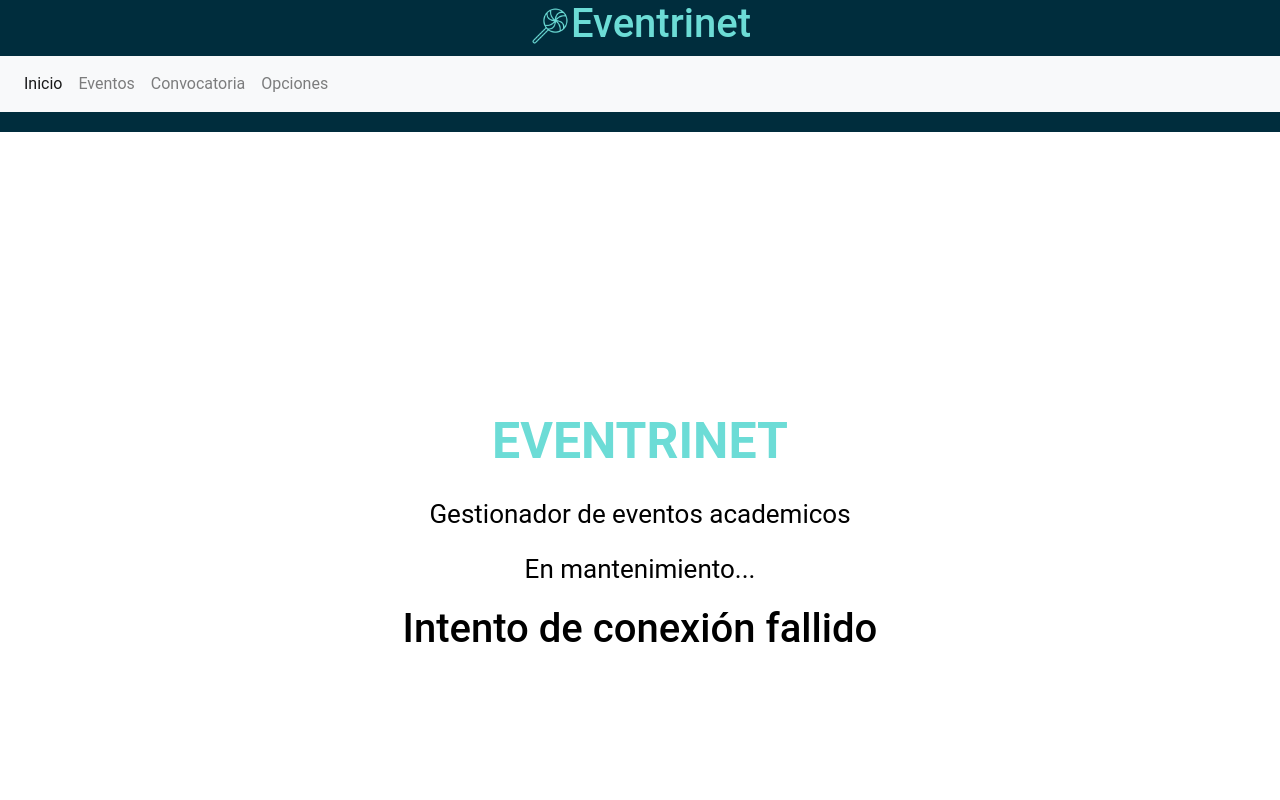
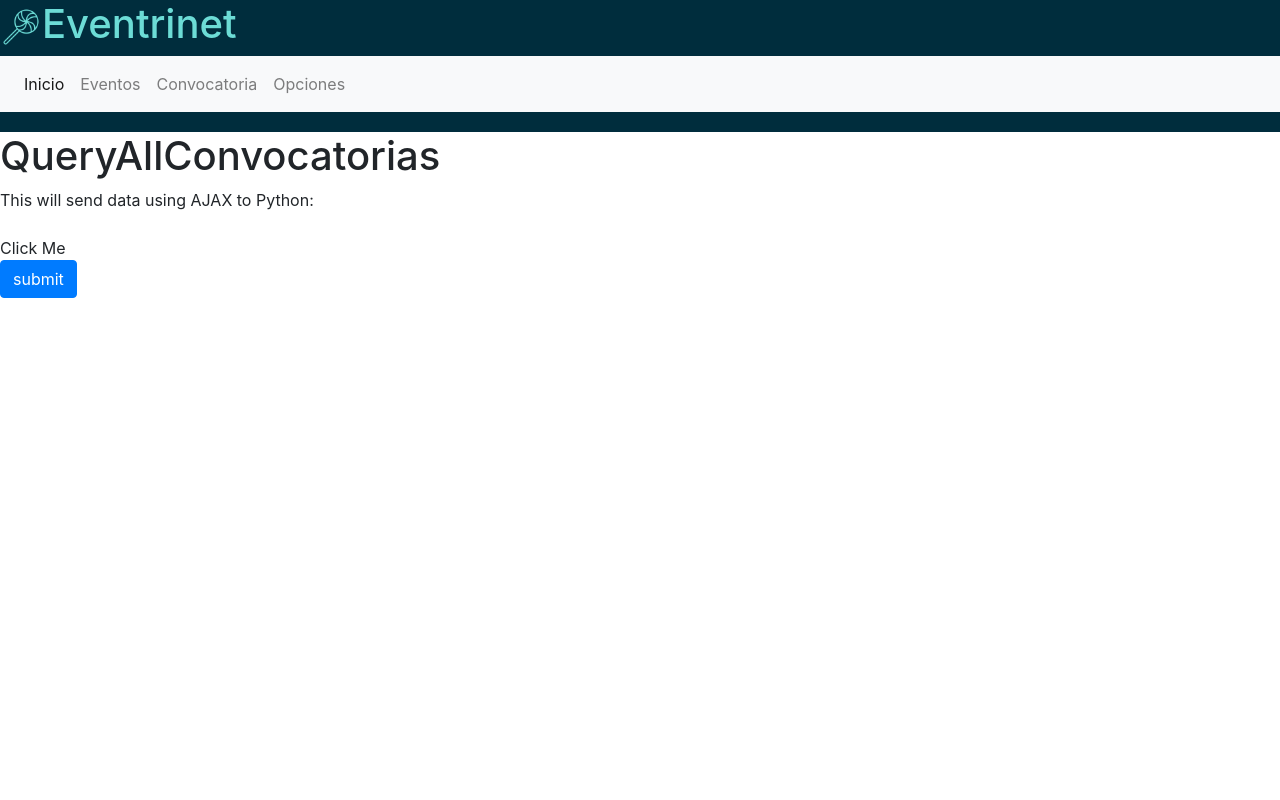
Before and after one commit to Andres20141684/eventrinet-frontend, a React (Create React App) app: page /announcements in a window 1280 px wide. Shown: the top 800 px of the page. Built offline with nearby package versions, Linux system fonts and the light colour scheme; no server answers; what react-native would draw is missing.

Commit message:
Ejemplo de router

```diff
--- a/package.json
+++ b/package.json
@@ -13,6 +13,7 @@
     "react-dom": "^16.10.0",
     "react-native": "^0.61.1",
     "react-native-web": "^0.11.7",
+    "react-router-dom": "^5.1.1",
     "react-scripts": "3.1.2",
     "tslint-config": "0.0.1",
     "typescript": "3.6.3"
--- a/src/Components/General/bannerTop.jsx
+++ b/src/Components/General/bannerTop.jsx
@@ -21,13 +21,13 @@ class BannerTop extends Component{
           <div class="collapse navbar-collapse" id="navbarNavDropdown">
             <ul class="nav navbar-nav">
               <li class="nav-item active">
-                <a class="nav-link" href="#">Inicio <span class="sr-only">(current)</span></a>
+                <a class="nav-link" href="/">Inicio <span class="sr-only">(current)</span></a>
               </li>
               <li class="nav-item">
-                <a class="nav-link" href="#">Eventos</a>
+                <a class="nav-link" href="/events">Eventos</a>
               </li>
               <li class="nav-item">
-                <a class="nav-link" href="#">Convocatoria</a>
+                <a class="nav-link" href="/announcements">Convocatoria</a>
               </li>
               <li class="nav-item" class="nav dropdown">
                 <a class="nav-link" href="#"  data-toggle="dropdown" role="button" aria-haspopup="true" aria-expanded="false">Opciones <span class="caret"></span></a>
--- /dev/null
+++ b/src/Pages/AnnouncementPage.js
@@ -0,0 +1,20 @@
+import React, { Component } from 'react';
+import BannerTop from '../Components/General/bannerTop';
+import BannerBottom from '../Components/General/bannerBottom';
+
+class AnnouncementPage extends Component{
+    state = {
+        bannTop : BannerTop,
+        bannBot : BannerBottom,
+        msg: "NotConnected"
+      }
+
+    render(){
+        return(
+        <div>
+            <this.state.bannTop />
+            <h1>QueryAllConvocatorias</h1>
+        </div>)
+    }
+}
+export default AnnouncementPage;
--- /dev/null
+++ b/src/Pages/EventPage.js
@@ -0,0 +1,20 @@
+import React, { Component } from 'react';
+import BannerTop from '../Components/General/bannerTop';
+import BannerBottom from '../Components/General/bannerBottom'
+
+
+class EventPage extends Component{
+    state = {
+        bannTop : BannerTop,
+        bannBot : BannerBottom,
+        msg: "NotConnected"
+      }
+    render(){
+        return(
+        <div>
+            <this.state.bannTop />
+            <h1>QueryAllEventos</h1>
+        </div>)
+    }
+}
+export default EventPage;
--- a/src/index.js
+++ b/src/index.js
@@ -2,12 +2,20 @@ import React from 'react';
 import ReactDOM from 'react-dom';
 import './index.css';
 import App from './App';
-import * as serviceWorker from './serviceWorker';
+import EventPage from './Pages/EventPage';
+import AnnouncementPage from './Pages/AnnouncementPage';
+import { BrowserRouter as Router, Route, Link} from 'react-router-dom';
+//import * as serviceWorker from './serviceWorker';
 import 'bootstrap/dist/css/bootstrap.css';
 
-ReactDOM.render(<App />, document.getElementById('root'));
+ReactDOM.render(<Router>
+                    <Route path='/' exact component={App}/>
+                    <Route path='/events' exact component={EventPage} />
+                    <Route path='/announcements' exact component={AnnouncementPage} />
+                </Router>,
+                 document.getElementById('root'));
 
 // If you want your app to work offline and load faster, you can change
 // unregister() to register() below. Note this comes with some pitfalls.
 // Learn more about service workers: https://bit.ly/CRA-PWA
-serviceWorker.unregister();
+//serviceWorker.unregister();
```
Also changed, not shown: 1 other file (tests, documents, lock files or other folders).
